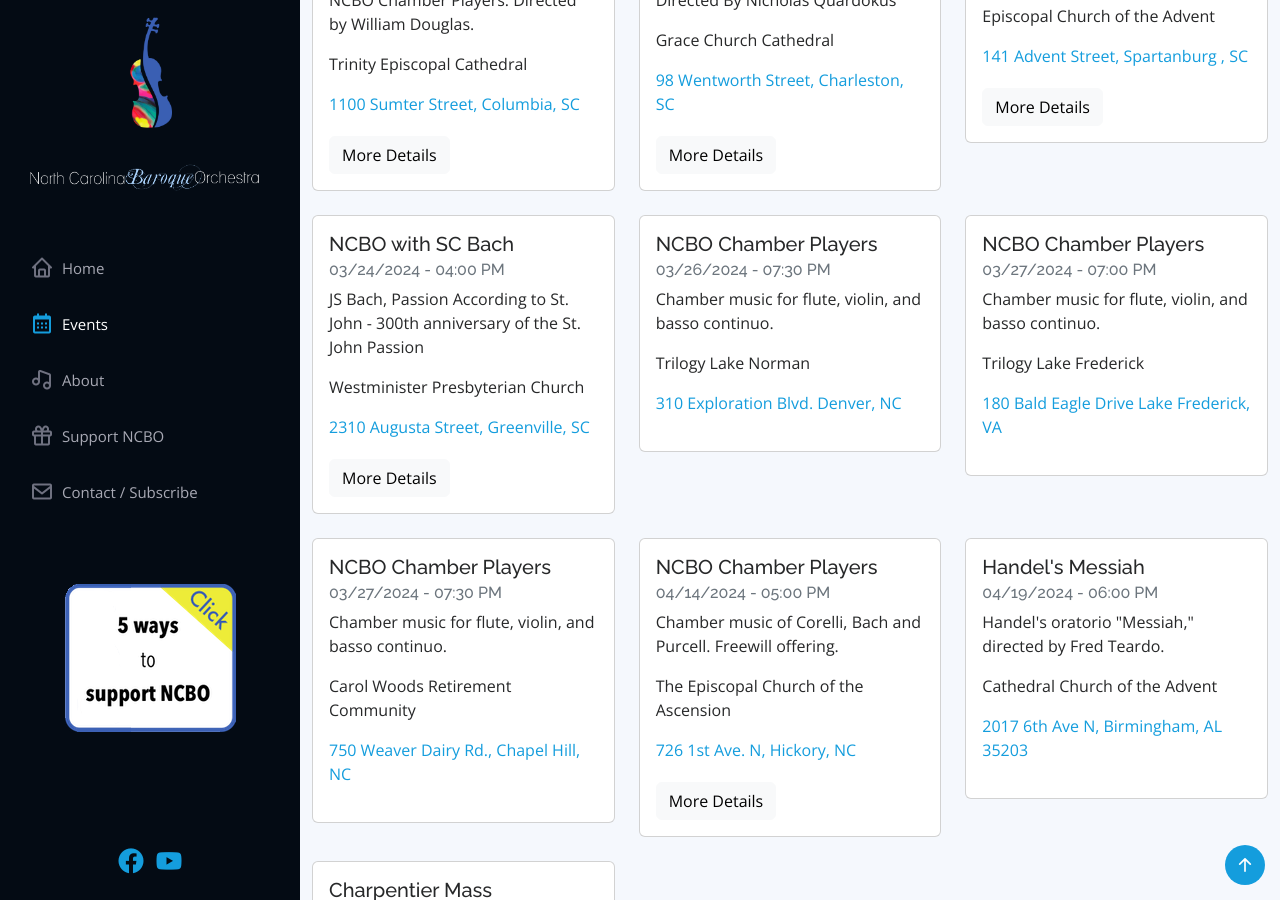
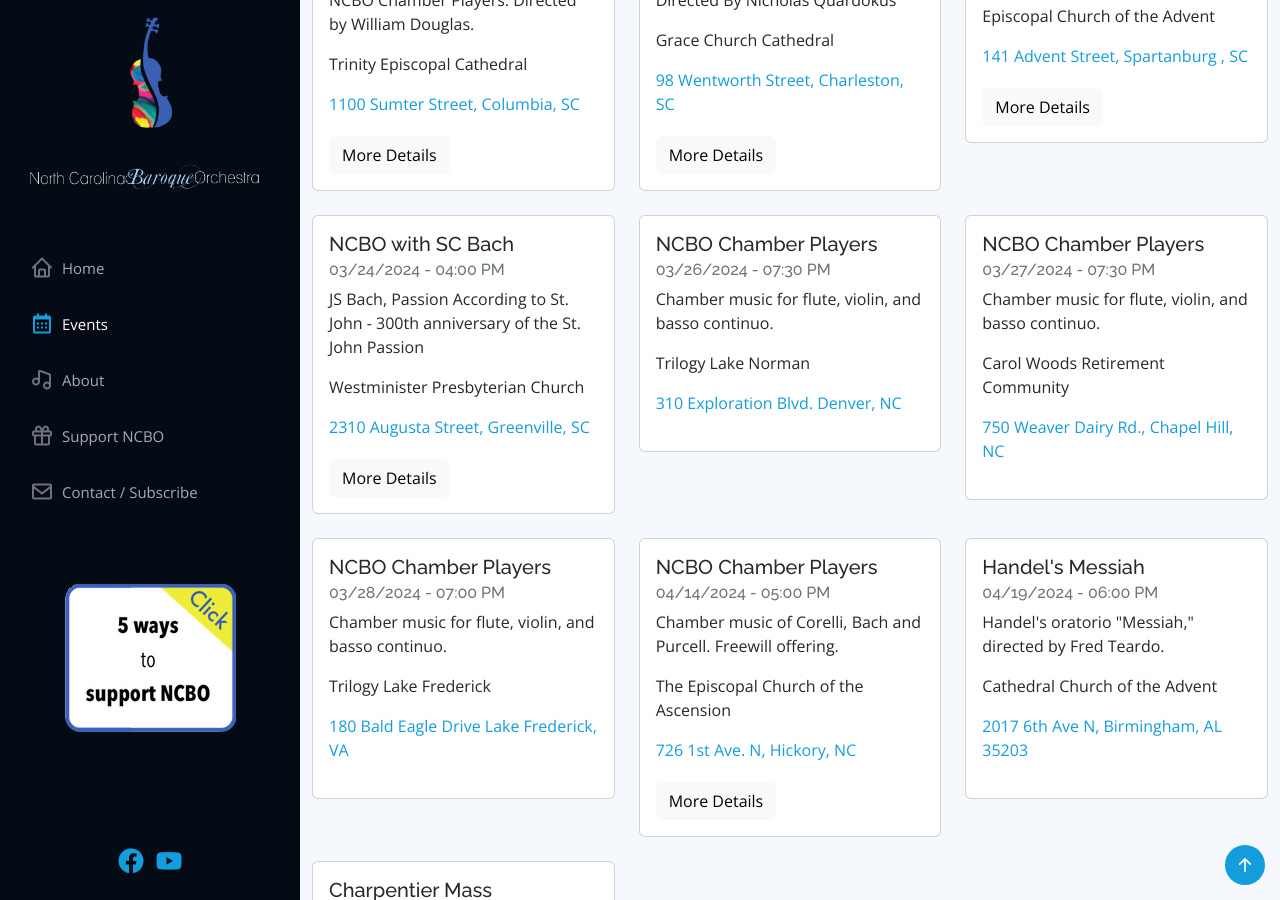
Before and after one commit to ncbaroqueorchestra/ncboweb, a Jekyll site: the page built from index.md, in a window 1280 px wide and 900 px high, scrolled down 1225 px. Built offline with Jekyll 4.4.1, drawn with Linux system fonts in a browser that asks for light colours; comment, search, counter and statistics services are not loaded; some of the changed lines change nothing that is shown.

Commit message:
Updated NCBO events

```diff
--- a/_data/events.yml
+++ b/_data/events.yml
@@ -40,13 +40,6 @@
   heading: NCBO Chamber Players
   mapurl: https://maps.app.goo.gl/1biYNagSuaKKuceCA
   venue: Trilogy Lake Norman
-- address: 180 Bald Eagle Drive Lake Frederick, VA
-  description: Chamber music for flute, violin, and basso continuo.
-  eventdate: 03/27/2024
-  eventtime: 07:00 PM
-  heading: NCBO Chamber Players
-  mapurl: https://maps.app.goo.gl/5srNyvWETbHAVarv6
-  venue: Trilogy Lake Frederick
 - address: 750 Weaver Dairy Rd., Chapel Hill, NC
   description: Chamber music for flute, violin, and basso continuo.
   eventdate: 03/27/2024
@@ -54,6 +47,13 @@
   heading: NCBO Chamber Players
   mapurl: https://maps.app.goo.gl/pNeVqmpXVEGjFMsUA
   venue: Carol Woods Retirement Community
+- address: 180 Bald Eagle Drive Lake Frederick, VA
+  description: Chamber music for flute, violin, and basso continuo.
+  eventdate: 03/28/2024
+  eventtime: 07:00 PM
+  heading: NCBO Chamber Players
+  mapurl: https://maps.app.goo.gl/5srNyvWETbHAVarv6
+  venue: Trilogy Lake Frederick
 - address: 726 1st Ave. N, Hickory, NC
   description: Chamber music of Corelli, Bach and Purcell. Freewill offering.
   eventdate: 04/14/2024
```
